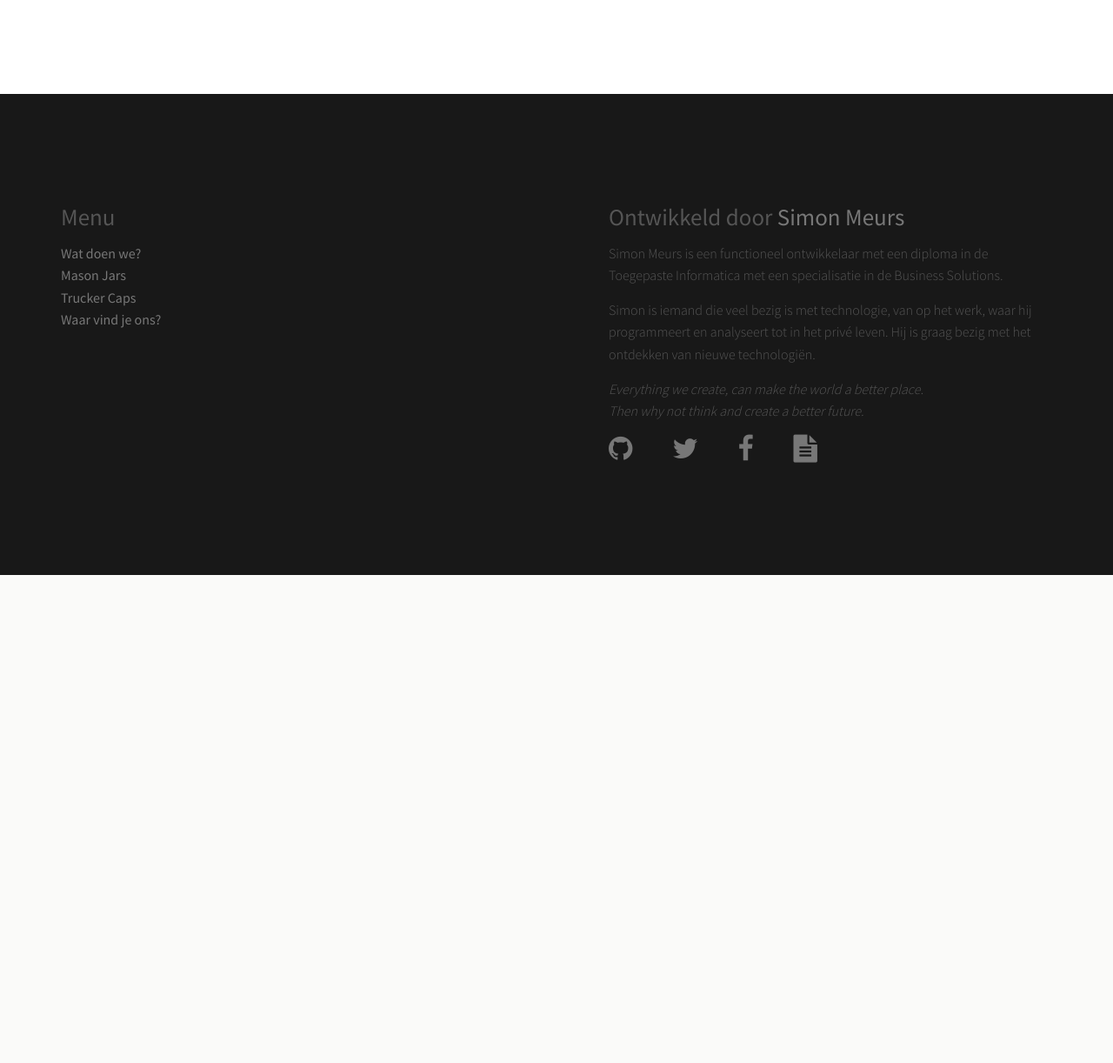
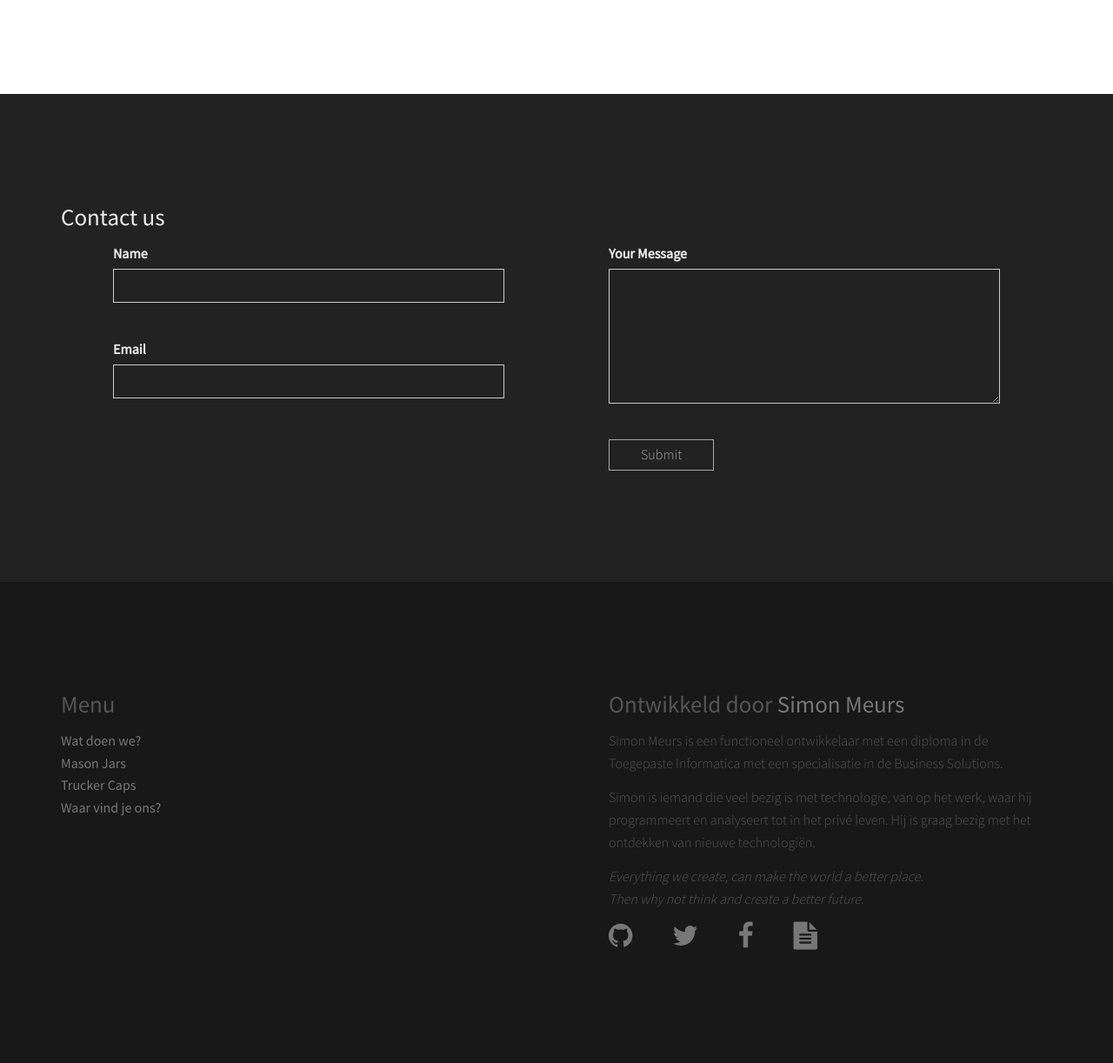
Before and after one commit to SimonMeurs/JarUp, a PHP site: page / in a window 1280 px wide. Shown: the part 3832-5054 px from the top of the page at 87% size. Before the commit the page ends 4493 px from the top, so only its background shows below. Run offline with PHP 8.4, Linux system fonts and the light colour scheme; some libraries are stand-ins or nearby versions; some web fonts are replaced.

Commit message:
Contact formulier

```diff
--- a/index.php
+++ b/index.php
@@ -1,3 +1,5 @@
+<? require_once 'php/contact.php'; ?>
+
 <!DOCTYPE html>
 <html lang="en">
 <head>
@@ -87,6 +89,12 @@
                         <div class="row">
                             <div class="col-md-12 text-center">
                                 <h2>Jar Up</h2>
+                                <? if ($_POST): ?>
+                                    <div class="bg bg-success">
+                                        <p style="color: #000; font-family: 'Courier New', serif;">Uw bericht is
+                                            verzonden</p>
+                                    </div>
+                                <? endif; ?>
                             </div>
                             <div class="col-md-5"></div>
                             <div class="col-md-2 text-center">
@@ -363,51 +371,41 @@
     <!-- ********************* DARK WRAPPER ********************* -->
     <!-- A small and dark content wrapper for some kind of footer content -->
 
-    <!--<section id="contact" class="wrapper wrapper-dark wrapper-sm">-->
-    <!--<div class="container">-->
-    <!--<div class="row">-->
-    <!--<div class="col-md-3">-->
-    <!--<h5>Sample Widget</h5>-->
-    <!--<p>-->
-    <!--Lorem ipsum dolor sit amet, consetetur sadipscing elitr, sed diam nonumy eirmod tempor invidunt ut labore et dolore magna aliquyam erat, sed diam voluptua. At vero eos et accusam et justo duo dolores et ea rebum. Stet clita kasd gubergren, no sea takimata sanctus est Lorem ipsum dolor sit amet. -->
-    <!--</p>-->
-    <!--</div>-->
-    <!--<div class="col-md-3">-->
-    <!--<h5>Sample Widget</h5>-->
-    <!--<p>-->
-    <!--Lorem ipsum dolor sit amet, consetetur sadipscing elitr, sed diam nonumy eirmod tempor invidunt ut labore et dolore magna aliquyam erat, sed diam voluptua. At vero eos et accusam et justo duo dolores et ea rebum. Stet clita kasd gubergren, no sea takimata sanctus est Lorem ipsum dolor sit amet. -->
-    <!--</p>-->
-    <!--</div>-->
-    <!--<div class="col-md-6">-->
-    <!--<h5>Contact us</h5>-->
+    <section id="contact" class="wrapper wrapper-dark wrapper-sm">
+        <div class="container">
+            <div class="row">
+                <div class="col-md-12">
+                    <h5>Contact us</h5>
 
-    <!--<form action="php/contact.php" method="post" role="form" data-toggle="validator">-->
-    <!---->
-    <!--<div class="form-group">-->
-    <!--<label for="inputName" class="control-label">Name</label>-->
-    <!--<input type="text" name="name" class="form-control"  required ><br>-->
-    <!--<div class="help-block with-errors"></div>-->
-    <!--</div>-->
-    <!---->
-    <!--<div class="form-group">-->
-    <!--<label for="inputLastName" class="control-label">Email</label> -->
-    <!--<input type="email" name="email" class="form-control"  required ><br>-->
-    <!--<div class="help-block with-errors"></div>-->
-    <!--</div>-->
-    <!---->
-    <!--<div class="form-group">-->
-    <!--<label for="inputLastName" class="control-label">Your Message</label> -->
-    <!--<textarea rows="5" name="message" cols="30" class="form-control"  required ></textarea><br>-->
-    <!--<div class="help-block with-errors"></div>-->
-    <!--</div>-->
-    <!--<div class="form-group">-->
-    <!--<input type="submit" name="submit" value="Submit" class="btn btn-default">-->
-    <!--</div>-->
-    <!--</form>-->
-    <!--</div>-->
-    <!--</div>-->
-    <!--</div>-->
-    <!--</section>-->
+                    <form method="post" role="form" data-toggle="validator">
+                        <div class="col-md-6">
+                            <div class="form-group">
+                                <label for="inputName" class="control-label">Name</label>
+                                <input type="text" name="name" class="form-control" required><br>
+                                <div class="help-block with-errors"></div>
+                            </div>
+
+                            <div class="form-group">
+                                <label for="inputLastName" class="control-label">Email</label>
+                                <input type="email" name="email" class="form-control" required><br>
+                                <div class="help-block with-errors"></div>
+                            </div>
+                        </div>
+                        <div class="col-md-6">
+                            <div class="form-group">
+                                <label for="inputLastName" class="control-label">Your Message</label>
+                                <textarea rows="5" name="message" cols="30" class="form-control"
+                                          required></textarea><br>
+                                <div class="help-block with-errors"></div>
+                            </div>
+                            <div class="form-group">
+                                <input type="submit" name="submit" value="Submit" class="btn btn-default">
+                            </div>
+                        </div>
+                    </form>
+                </div>
+            </div>
+    </section>
     <!-- ********************* DARK WRAPPER END ********************* -->
     <!-- ************************************************************ -->
 
--- a/php/contact.php
+++ b/php/contact.php
@@ -1,6 +1,6 @@
 <?php
 if (isset($_POST['submit'])) {
-    $to = "templatedeck@mailinator.com"; // this is your Email address
+    $to = "info@jarup.be"; // this is your Email address
     $from = $_POST['email']; // this is the sender's Email address
     $name = $_POST['name'];
     $subject = "Form submission";
@@ -12,7 +12,6 @@ if (isset($_POST['submit'])) {
     $headers2 = "From:" . $to;
     mail($to, $subject, $message, $headers);
     mail($from, $subject2, $message2, $headers2); // sends a copy of the message to the sender
-    header('Location: ../contact-form-thank-you.html');
     // You can also use header('Location: thank_you.php'); to redirect to another page.
     // You cannot use header and echo together. It's one or the other.
 }
```
